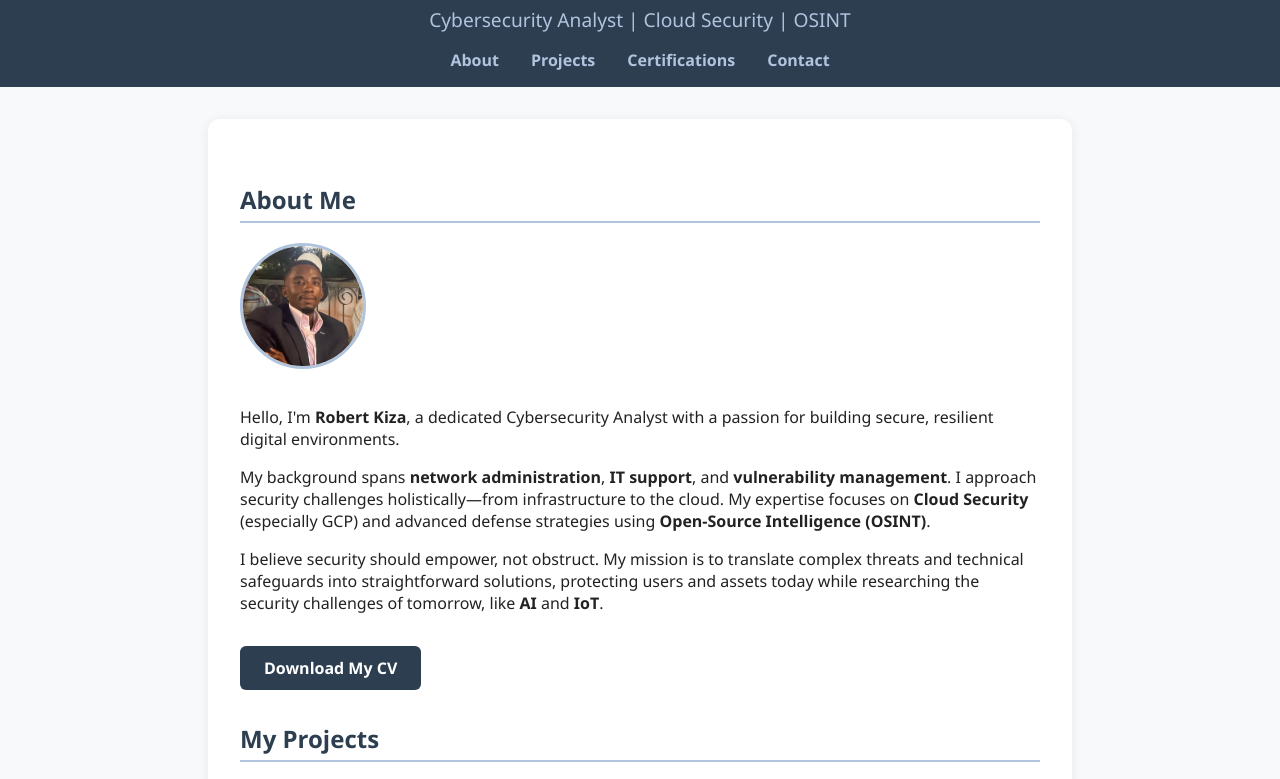
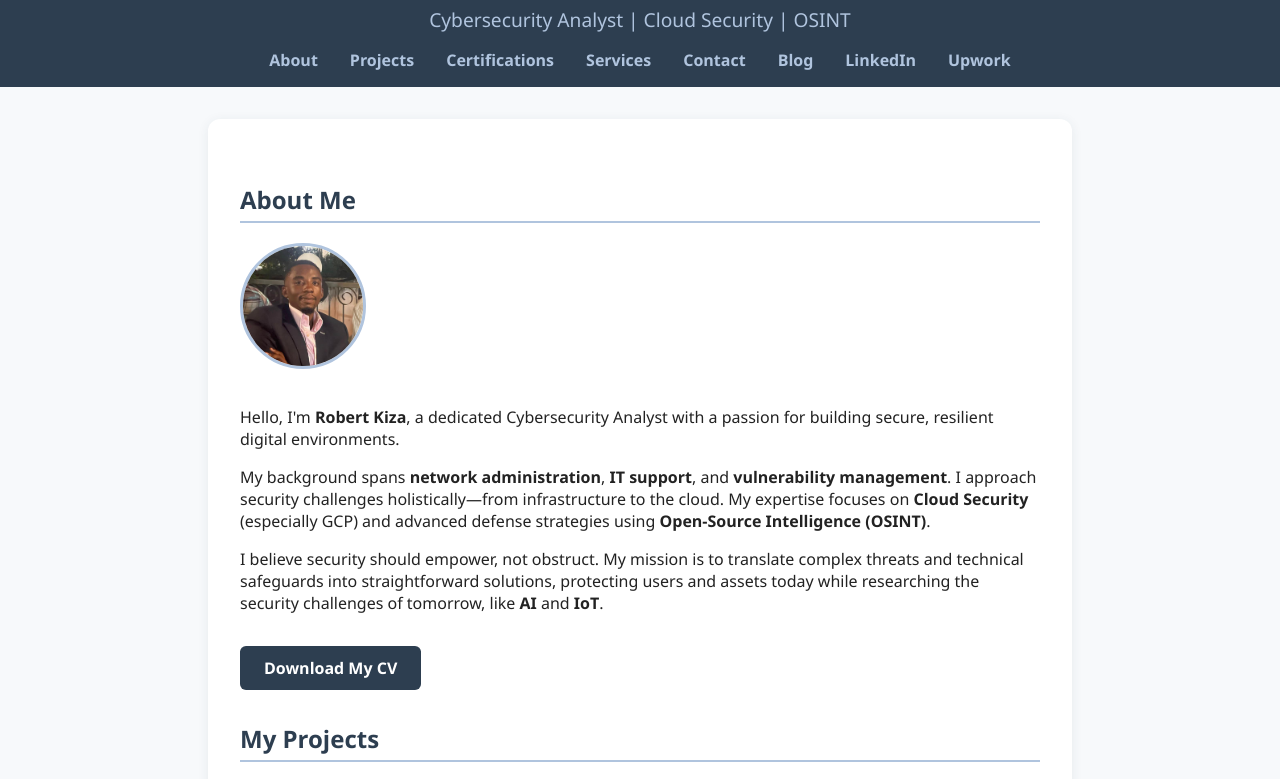
Before and after one commit to Robertkiza0/personal-website, a plain HTML site: page index.html in a window 1280 px wide. Shown: the part 112-891 px from the top of the page. Drawn offline with Linux system fonts and the light colour scheme.

Commit message:
Update index.html

```diff
--- a/index.html
+++ b/index.html
@@ -15,7 +15,11 @@
                 <li><a href="#about">About</a></li>
                 <li><a href="#projects">Projects</a></li>
                 <li><a href="certifications.html">Certifications</a></li>
+                <li><a href="services.html">Services</a></li> <!-- Added -->
                 <li><a href="#contact">Contact</a></li>
+                <li><a href="https://robertkiza0.wordpress.com" target="_blank">Blog</a></li>
+                <li><a href="https://www.linkedin.com/in/robert-%EB%A1%9C%EB%B2%84%ED%8A%B8-kiza-492859188/" target="_blank">LinkedIn</a></li>
+                <li><a href="https://www.upwork.com/freelancers/~017c8632f2c26a994f" target="_blank">Upwork</a></li>
             </ul>
         </nav>
     </header>
```
